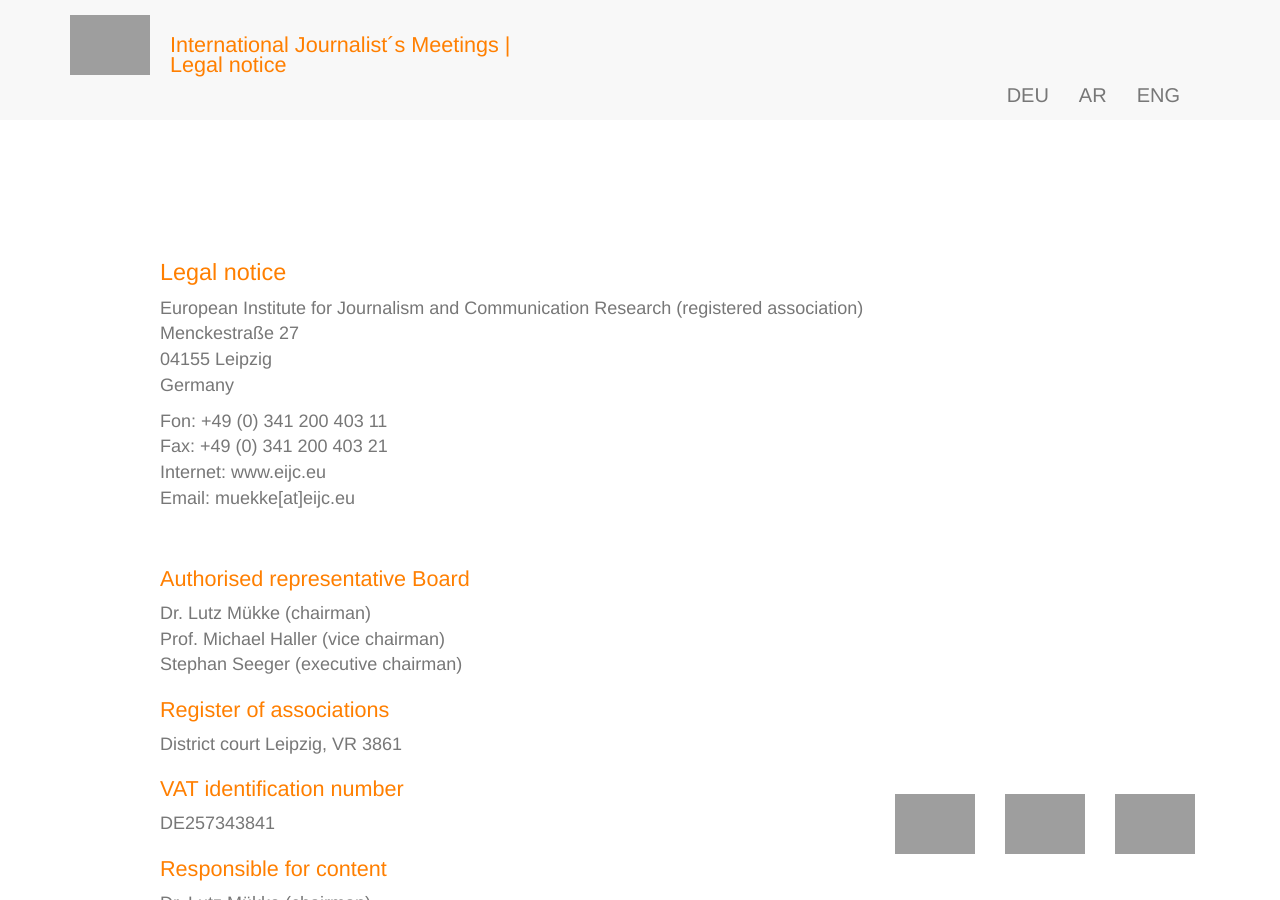
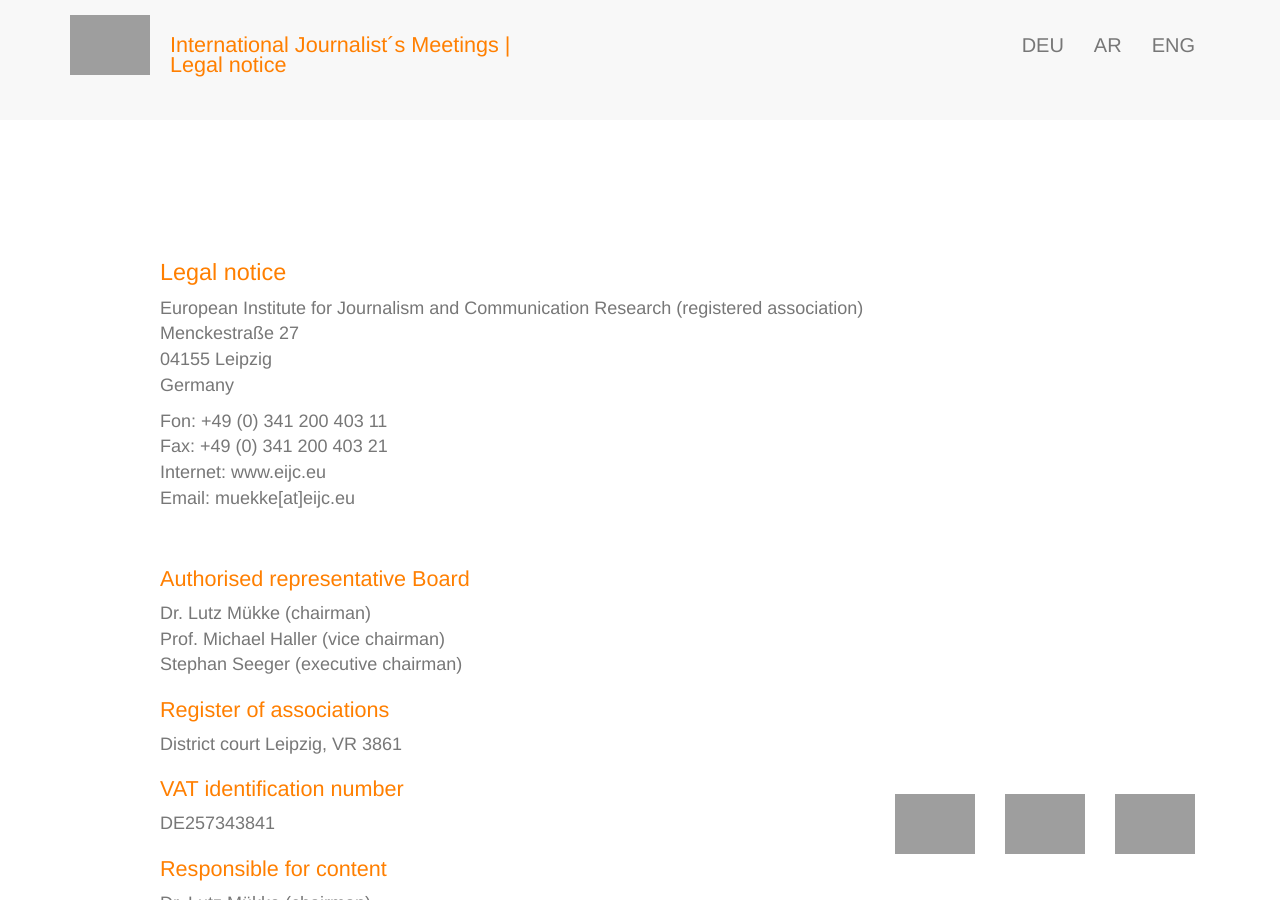
Before and after one commit to EIJC/TIJ, a Jekyll site: the page built from en/impressum.html, in a window 1280 px wide and 900 px high. Built offline with Jekyll 4.4.1, drawn with Linux system fonts in a browser that asks for light colours; nearby versions of some CDN libraries; grey boxes are pictures that could not be loaded.

Commit message:
Update navbar-de.html

```diff
--- a/_includes/navbar-de.html
+++ b/_includes/navbar-de.html
@@ -6,7 +6,7 @@
                 <p class="title">{{ page.title }}</p>
             </a>
     </div>
-   <div class="container" style="float: right;">
+
     <div class="nav navbar nav">
         <ul class="nav navbar-nav pull-right">
             <li>
@@ -20,7 +20,7 @@
             </li>
         </ul>
     </div>
-   </div>
+
   </div>
 </div>
 
```
